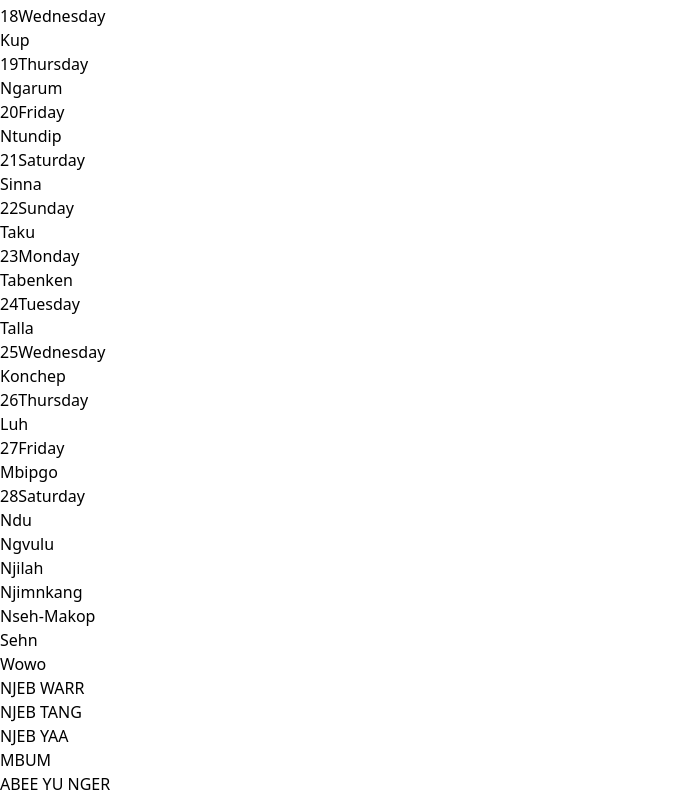
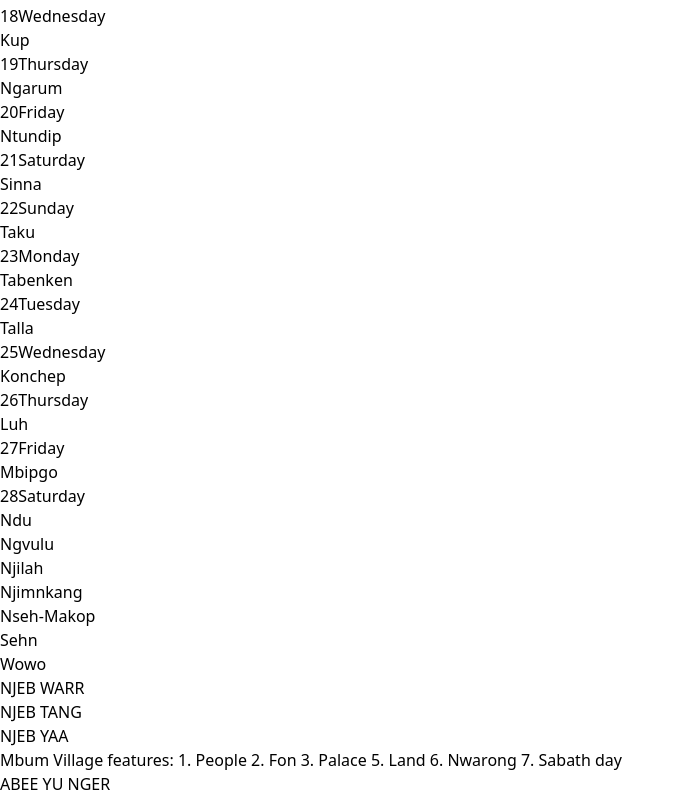
Before and after one commit to Fabian-Ebong/Mbum-Calendar-project, a React (Vite) app: page / in a window 1280 px wide. Shown: the part 1180-1976 px from the top of the page, without its empty margins (0-684 px from the left). Built offline with nearby package versions, Linux system fonts and the light colour scheme.

Commit message:
added mbum village features

```diff
--- a/src/components/CalendarCard.tsx
+++ b/src/components/CalendarCard.tsx
@@ -1,4 +1,3 @@
-
 
 // import { MonthData } from "../types/calendar"
 // import { Card, CardContent, CardHeader, CardTitle } from "./ui/card"
@@ -132,21 +131,24 @@
 //   "Wowo",
 // ])
 
-// const SPECIAL_LABELS = new Set([
-//   "Mbum Villages",
-//   "NJEB WARR",
-//   "NJEB TANG",
-//   "NJEB YAA",
-//   "MBUM",
-//   "ABEE YU NGER",
-// ])
-
 // function getVillageForCell(cellIndex: number) {
 //   return MBUM_VILLAGES[cellIndex] ?? ""
 // }
 
 // function getVillageBadgeClass(village: string) {
-//   if (SPECIAL_LABELS.has(village)) {
+//   if (village === "NJEB WARR") {
+//     return "bg-blue-100 text-blue-900 border border-blue-300"
+//   }
+
+//   if (village === "NJEB TANG") {
+//     return "bg-emerald-100 text-emerald-900 border border-emerald-300"
+//   }
+
+//   if (village === "NJEB YAA") {
+//     return "bg-rose-100 text-rose-900 border border-rose-300"
+//   }
+
+//   if (village === "MBUM" || village === "ABEE YU NGER" || village === "Mbum Villages") {
 //     return "bg-slate-900 text-white border border-slate-800"
 //   }
 
@@ -327,7 +329,6 @@
 
 
 
-
 import { MonthData } from "../types/calendar"
 import { Card, CardContent, CardHeader, CardTitle } from "./ui/card"
 
@@ -413,7 +414,13 @@ const MBUM_VILLAGES = [
   "NJEB WARR",
   "NJEB TANG",
   "NJEB YAA",
-  "MBUM",
+  `Mbum Village features:
+1. People
+2. Fon
+3. Palace
+5. Land
+6. Nwarong
+7. Sabath day`,
   "ABEE YU NGER",
 ]
 
@@ -465,6 +472,10 @@ function getVillageForCell(cellIndex: number) {
 }
 
 function getVillageBadgeClass(village: string) {
+  if (village.startsWith("Mbum Village features:")) {
+    return "bg-slate-900 text-white border border-slate-800"
+  }
+
   if (village === "NJEB WARR") {
     return "bg-blue-100 text-blue-900 border border-blue-300"
   }
@@ -560,7 +571,7 @@ export default function CalendarCard({ data }: CalendarCardProps) {
                     className={[
                       "inline-block self-start px-2 py-1 rounded-md shadow-sm",
                       "text-[11px] sm:text-xs font-extrabold leading-tight",
-                      "max-w-full break-words",
+                      "max-w-full break-words whitespace-pre-line",
                       getVillageBadgeClass(village),
                     ].join(" ")}
                   >
@@ -614,7 +625,7 @@ export default function CalendarCard({ data }: CalendarCardProps) {
                     className={[
                       "inline-block self-start mt-2 px-2 py-1 rounded-md shadow-sm",
                       "text-[11px] sm:text-xs font-extrabold leading-tight",
-                      "max-w-full break-words",
+                      "max-w-full break-words whitespace-pre-line",
                       getVillageBadgeClass(village),
                     ].join(" ")}
                   >
@@ -640,7 +651,7 @@ export default function CalendarCard({ data }: CalendarCardProps) {
                     className={[
                       "inline-block self-start px-2 py-1 rounded-md shadow-sm",
                       "text-[11px] sm:text-xs font-extrabold leading-tight",
-                      "max-w-full break-words",
+                      "max-w-full break-words whitespace-pre-line",
                       getVillageBadgeClass(village),
                     ].join(" ")}
                   >
```
